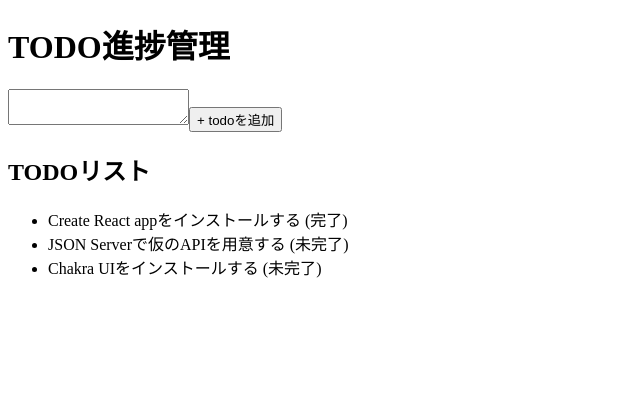
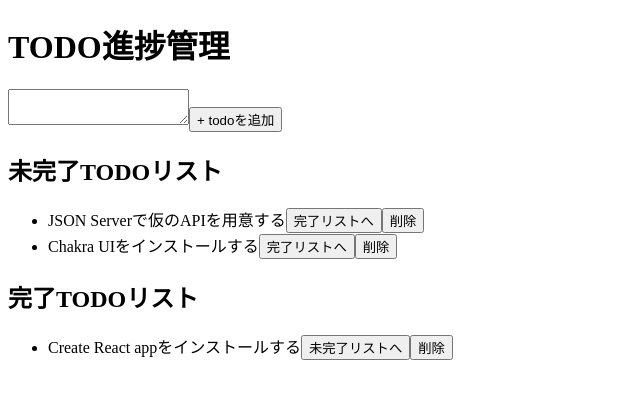
Before and after one commit to micchy466/todo-app, a React (Create React App) app: page / in a window 1280 px wide. Shown: the top 398 px of the page, without its empty margins (0-640 px from the left). Built offline with nearby package versions, Linux system fonts and the light colour scheme; data requests are answered from the project's data file.

Commit message:
Update App.js

```diff
--- a/src/components/App.js
+++ b/src/components/App.js
@@ -13,18 +13,47 @@
     };
     fetchData()
   }, []);
+
   console.log("TODOリスト:", todoList);
+
+  const inCompletedList = todoList.filter((todo) => {
+    return !todo.done;
+  });
+
+  console.log("未完了TODOリスト:", inCompletedList);
+
+  const completedList = todoList.filter((todo) => {
+    return todo.done;
+  });
+
+  console.log("完了TODOリスト:", completedList);
 
   return (
     <>
       <h1>TODO進捗管理</h1>
       <textarea />
       <button>+ todoを追加</button>
-      <h2>TODOリスト</h2>
+      <h2>未完了TODOリスト</h2>
       <ul>
-        {todoList.map((todo) => (
+        {inCompletedList.map((todo) => (
           <li key={todo.id}>
-            {todo.content} ({todo.done && "完了" || "未完了"})
+            {todo.content}
+            <button>
+              {todo.done ? "未完了リストへ" : "完了リストへ"}
+            </button>
+            <button>削除</button>
+          </li>
+        ))}
+      </ul>
+      <h2>完了TODOリスト</h2>
+      <ul>
+        {completedList.map((todo) => (
+          <li key={todo.id}>
+            {todo.content}
+            <button>
+              {todo.done ? "未完了リストへ" : "完了リストへ"}
+            </button>
+            <button>削除</button>
           </li>
         ))}
       </ul>
```
